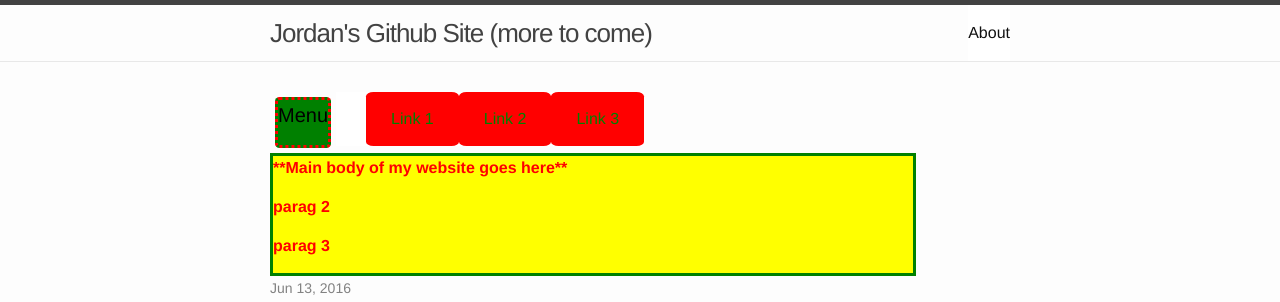
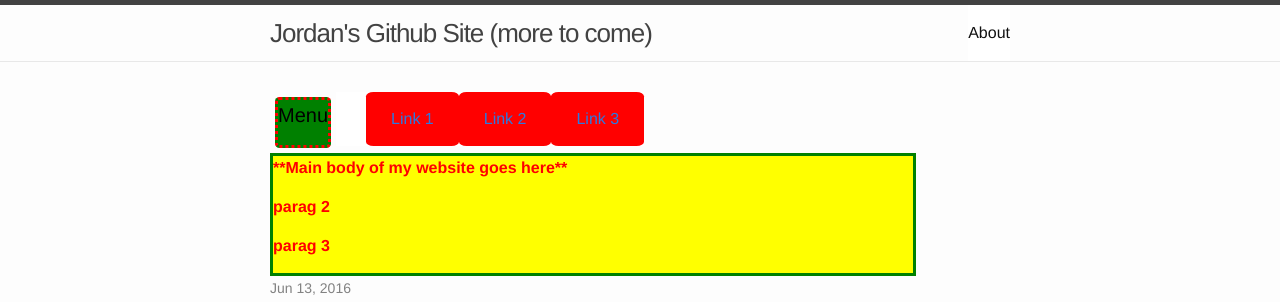
Before and after one commit to Jordanpb/codeacademyTest, a Jekyll site: the page built from index.html, in a window 1280 px wide. Shown: the top 302 px of the page. Built offline with Jekyll 4.4.1, drawn with Linux system fonts in a browser that asks for light colours.

Commit message:
Update _layout.scss

```diff
--- a/_sass/_layout.scss
+++ b/_sass/_layout.scss
@@ -5,9 +5,9 @@
 //BEGIN BORROWED CSS FOR DROP DOWN MENU
  nav {background:#FFF;float:left;}
  nav ul {text-align:center;}
- nav ul li {float:left;display:inline;background-color:red;font-weight:20;border:0px solid red;border-radius:8%;}
+ nav ul li {float:left;display:inline;background-color:red;font-weight:20;border:0px solid red;border-radius:8%;color:green;}
  nav ul li:hover {background:#E6E6E6}
- nav ul li a {display:block;padding:15px 25px;color:green;}
+ nav ul li a {display:block;padding:15px 25px;}
  nav ul li a:hover {text-decoration: none;font-weight:bold;}
  nav ul li ul {position:absolute;width:110px;background:#FFF;}
  nav ul li ul li {width:110px;color:#FFFFFF;}
```
